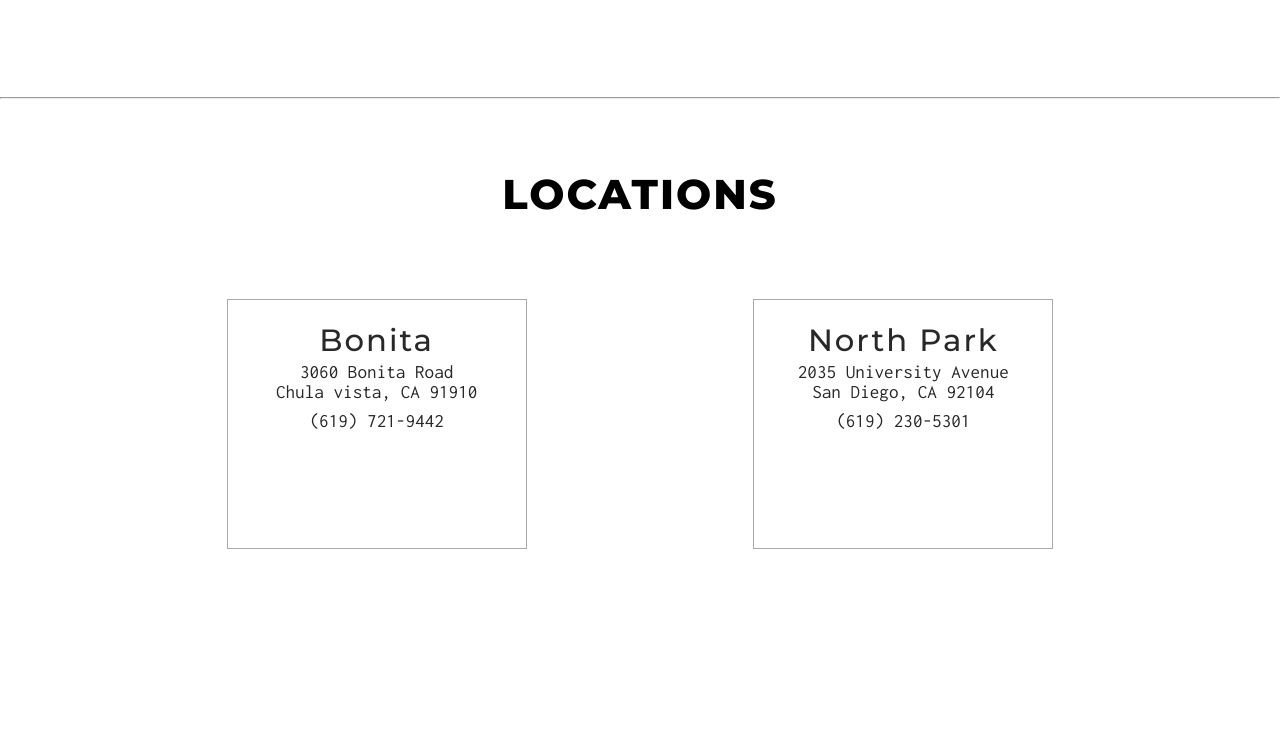
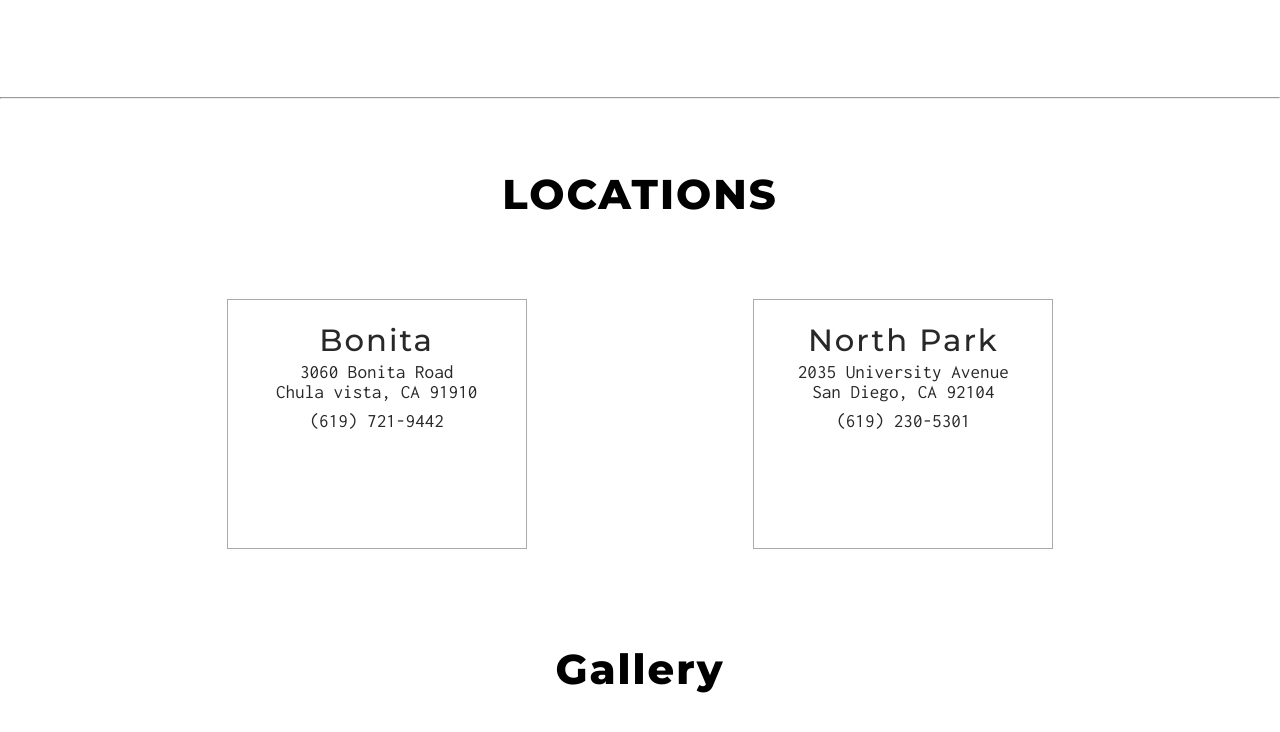
Before and after one commit to surla/goodfellas-barbershop, a plain HTML site: page index.html in a window 1280 px wide. Shown: the part 1151-1883 px from the top of the page. Drawn offline with nearby package versions, Linux system fonts and the light colour scheme.

Commit message:
Add gallery section

```diff
--- a/index.html
+++ b/index.html
@@ -62,6 +62,10 @@
   </div>
 </section>
 
+<section class="gallery">
+  <h2>Gallery</h2>
+</section>
+
 <section>
   <ul class="social-media">
     <li>
```
